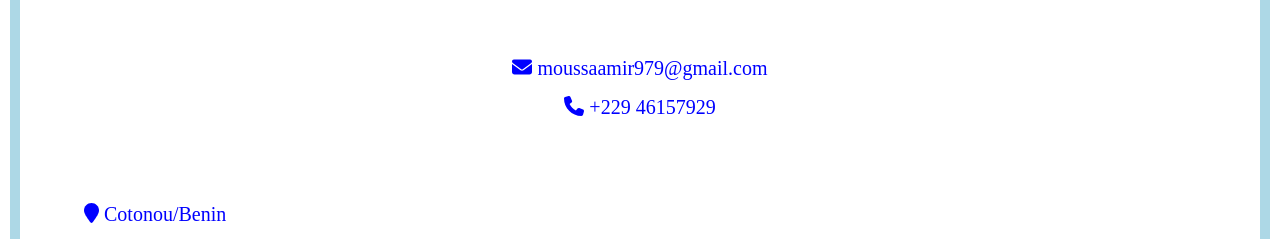
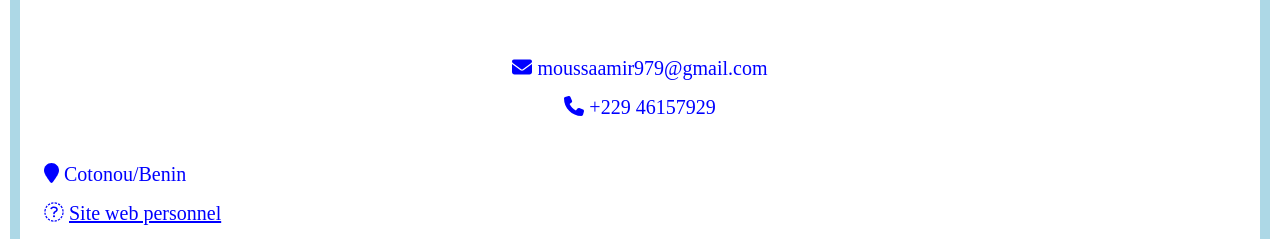
Before and after one commit to amirmoussa01/moussaamir-cv, a plain HTML site: page index.html in a window 1280 px wide. Shown: the part 490-729 px from the top of the page. Drawn offline with Linux system fonts and the light colour scheme.

Commit message:
Update stylecv.css

```diff
--- a/stylecv.css
+++ b/stylecv.css
@@ -33,8 +33,8 @@ img{
 
 }
 td{
-    width: 50%;
-    padding: 0px 50px 50px 50px;
+    width: 100%;
+    padding: 0px 10px 10px 10px;
 
 }
 table{
```
